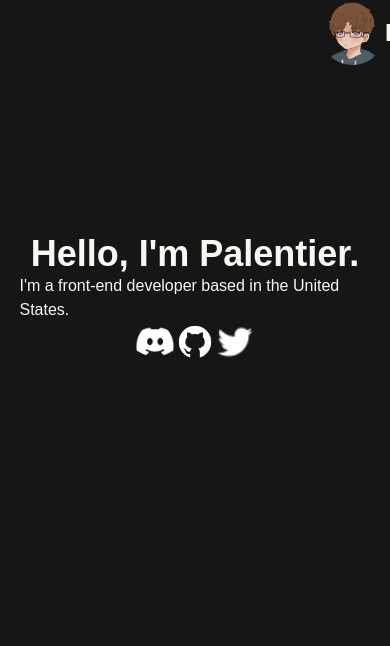
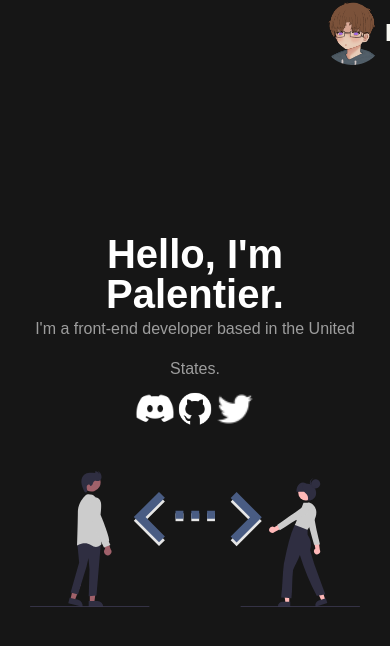
Before and after one commit to Palentier/Portfolio, a Next.js app: page / in a window 390 px wide. Shown: the top 646 px of the page. Built offline with nearby package versions, Linux system fonts and the light colour scheme.

Commit message:
Finished landing page

```diff
--- a/pages/index.jsx
+++ b/pages/index.jsx
@@ -1,24 +1,36 @@
-import Navbar from '../components/Navbar';
-import Footer from '../components/Footer';
-import Image from 'next/image';
+import Navbar from "../components/Navbar";
+import Footer from "../components/Footer";
+import Image from "next/image";
+import Link from "next/link";
 
 export default function Home() {
   return (
-    <div className=''>
-      <Navbar/>
-        <div className="landing-section">
-          <div className="left-landing font-black text-4xl">
-            Hello, I&apos;m Palentier.
-          </div>
-          <p>
-          I&apos;m a front-end developer based in the United States.
-          </p>
+    <div className="">
+      <Navbar />
+      <div className="landing-section">
+        <div className="left-landing font-black text-4xl">
+          <h1> Hello, I&apos;m Palentier. </h1>
+          <p>I&apos;m a front-end developer based in the United States.</p>
           <div className="flex">
-          <Image width={40} height={40} src="/icons8-discord-new-50.png" />
-          <Image width={40} height={40} src="/icons8-github-64.png" />
-          <Image width={40} height={40} src="/icons8-twitter-30.png" />
+            <Link href="https://discord.gg/k2FEGjxqN2">
+              <Image width={40} height={40} src="/icons8-discord-new-50.png" />
+            </Link>
+            <Link href="https://github.com/palentier">
+              <Image width={40} height={40} src="/icons8-github-64.png" />
+            </Link>
+            <Link href="https://twitter.com/palentier_">
+              <Image width={40} height={40} src="/icons8-twitter-30.png" />
+            </Link>
           </div>
         </div>
+        <div className="right-landing ">
+          <Image
+            width={100}
+            height={100}
+            src="/undraw_code_typing_re_p8b9.svg"
+          />
+        </div>
+      </div>
     </div>
-  )
+  );
 }
--- a/styles/globals.css
+++ b/styles/globals.css
@@ -5,6 +5,7 @@
 
 :root {
   --bg-color: #161616;
+  --secondary-bg: #1B1B1B;
   --text-color: #f8f8f2;
 }
 body,
@@ -74,44 +75,14 @@ footer {
   margin-left: 20rem;
 }
 
-.landing-section {
-  margin-top: 20vh;
-  display: flex;
-  align-items: center;
-  justify-content: space-between;
-  margin-left: 24vw;
-  margin-right: 24vw;
-  flex-direction: column;
+.landing-section{
+  margin-top:20vh;
+  display:flex;
+  align-items:center;
+  justify-content:space-between;
+  margin-left:24vw;
+  margin-right:24vw
 }
-
-.landing-section .right-landing Image{
-  width:500px;
-  -webkit-user-select:none;
-  -moz-user-select:none;
-  -ms-user-select:none;
-  user-select:none
-}
-@media screen and (max-width:800px){
-  .landing-section .right-landing Image{
-      margin-top:5vh
-  }
-}
-@media screen and (max-width:500px){
-  .landing-section .right-landing Image{
-      width:400px
-  }
-}
-@media screen and (max-width:400px){
-  .landing-section .right-landing Image{
-      width:330px
-  }
-}
-@media screen and (max-width:325px){
-  .landing-section .right-landing Image{
-      display:none
-  }
-}
-
 @media screen and (max-width:1700px){
   .landing-section{
       margin-left:15vw;
@@ -130,7 +101,33 @@ footer {
       justify-content:normal
   }
 }
-
+.landing-section .right-landing img{
+  width:500px;
+  -webkit-user-select:none;
+  -moz-user-select:none;
+  -ms-user-select:none;
+  user-select:none
+}
+@media screen and (max-width:800px){
+  .landing-section .right-landing img{
+      margin-top:5vh
+  }
+}
+@media screen and (max-width:500px){
+  .landing-section .right-landing img{
+      width:400px
+  }
+}
+@media screen and (max-width:400px){
+  .landing-section .right-landing img{
+      width:330px
+  }
+}
+@media screen and (max-width:325px){
+  .landing-section .right-landing img{
+      display:none
+  }
+}
 @media screen and (max-width:800px){
   .landing-section .left-landing{
       display:flex;
@@ -173,3 +170,48 @@ footer {
       width:90vw
   }
 }
+.landing-section .left-landing button{
+  border:none;
+  outline:none;
+  -webkit-user-select:none;
+  -moz-user-select:none;
+  -ms-user-select:none;
+  user-select:none;
+  font-size:14px;
+  font-weight:400;
+  color:#fff;
+  padding:10px 26px;
+  border-radius:5px;
+  cursor:pointer;
+  transition:all .3s ease;
+  margin-top:10px
+}
+
+
+.about-section{
+  background-color: var(--secondary-bg);
+  margin-top:-12px;
+  width:100vw
+}
+@media screen and (max-width:1830px){
+  .about-section{
+      margin-top:-30px
+  }
+}
+@media screen and (max-width:1550px){
+  .about-section{
+      margin-top:-60px
+  }
+}
+@media screen and (max-width:1015px){
+  .about-section{
+      margin-top:-70px;
+      padding-top:40px
+  }
+}
+@media screen and (max-width:830px){
+  .about-section{
+      margin-top:-100px;
+      padding-top:50px
+  }
+}
```
Also changed, not shown: public/undraw_code_typing_re_p8b9.svg (added).
